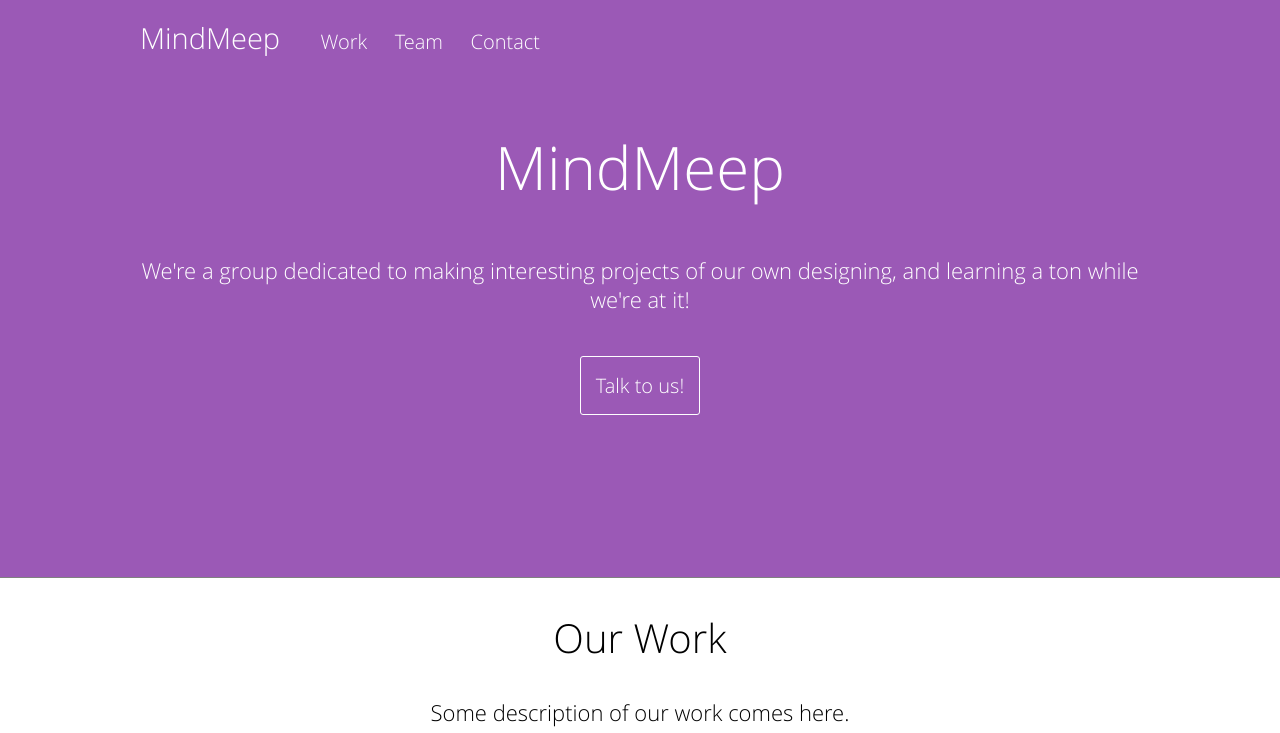
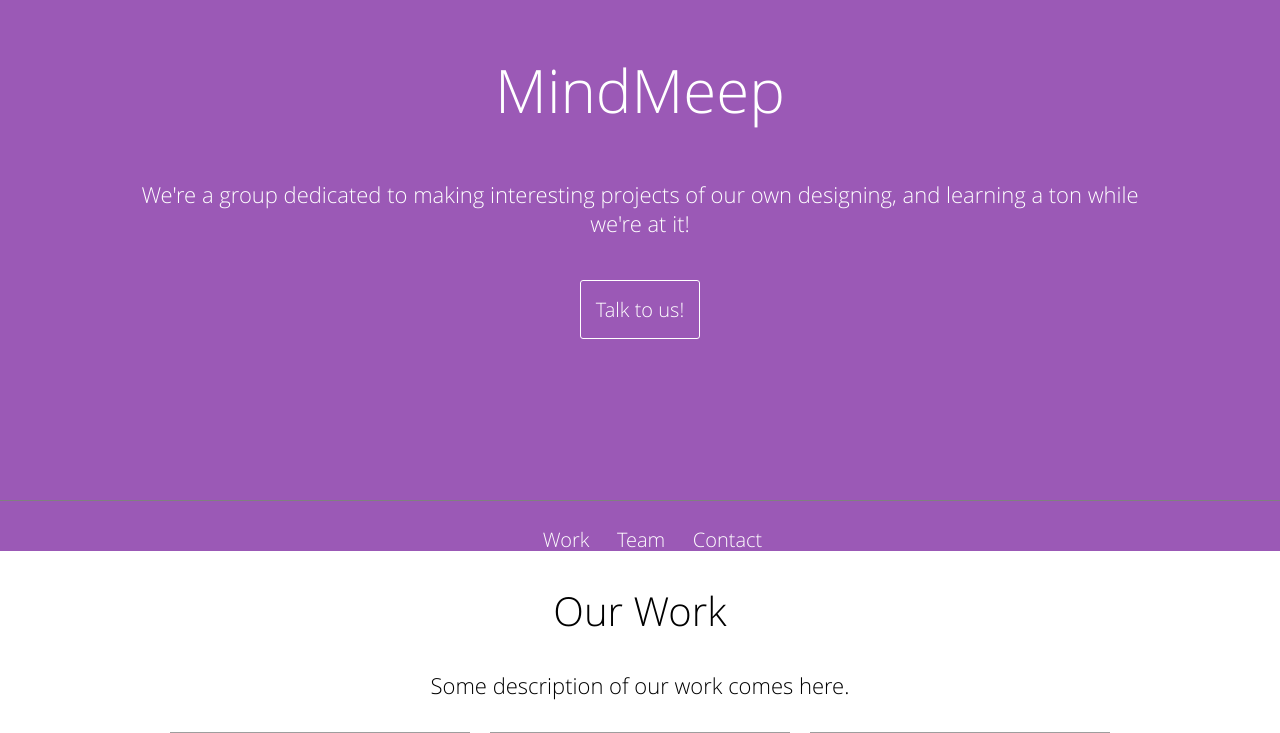
Before and after one commit to MindMeep/home-site, a PHP site: page / in a window 1280 px wide. Shown: the top 733 px of the page. Run offline with PHP 8.4, Linux system fonts and the light colour scheme; some libraries are stand-ins or nearby versions; grey boxes are pictures that could not be loaded.

Commit message:
testing another navigation

```diff
--- a/css/main.css
+++ b/css/main.css
@@ -56,9 +56,20 @@ h1 {
 *	$HEADER
 \*	*	*	*/
 header {
+	position: relative;
+	height: 50px;
+}
+header>div {
+	position: absolute;
+	top: 0;
+	z-index: 10;
+	width: 100%;
+	max-width: 100% !important;
 	background-color: #9b59b6;
 	color: #FFF;
+	text-align: center;
 }
+
 header nav, header h1 {
 	display: inline-block;
 }
@@ -66,7 +77,9 @@ header h1 {
 	font-size: 2.9em;
 }
 header nav {
-	margin-left: 13px;
+	width: 60%;
+	max-width: 1000px;
+	display: inline-block;
 }
 
 header a {
--- a/index.php
+++ b/index.php
@@ -14,9 +14,18 @@
             <p class="browsehappy">You are using an <strong>outdated</strong> browser. Please <a href="http://browsehappy.com/">upgrade your browser</a> to improve your experience.</p>
         <![endif]-->
 
+
+        <section class="intro">
+            <div>
+                <h1>MindMeep</h1>
+                <p>We're a group dedicated to making interesting projects of our own designing, and learning a ton while we're at it!</p>
+                <a href="contact"><button>Talk to us!</button></a>
+
+            </div>
+        </section>
         <header>
             <div>
-                <h1>MindMeep</h1>
+
                 <nav>
                     <a href="#">Work</a>
                     <a href="#">Team</a>
@@ -24,13 +33,6 @@
                 </nav>
             </div>
         </header>
-        <section class="intro">
-            <div>
-                <h1>MindMeep</h1>
-                <p>We're a group dedicated to making interesting projects of our own designing, and learning a ton while we're at it!</p>
-                <a href="contact"><button>Talk to us!</button></a>
-            </div>
-        </section>
         <section class="work">
             <div>
                 <h1>Our Work</h1>
--- a/js/main.js
+++ b/js/main.js
@@ -5,10 +5,10 @@ $(function() {
     		enabled:true
   		}
 	});
-	/*$('.work').waypoint(function(direction) {
+	$('header').waypoint(function(direction) {
 		if(direction == 'up')
-			$('header').fadeOut();
+			$('header>div').css("position","absolute");
 		else
-			$('header').fadeIn();
-	}, { offset: 70 });*/
+			$('header>div').css("position","fixed");
+	});
 });
```
